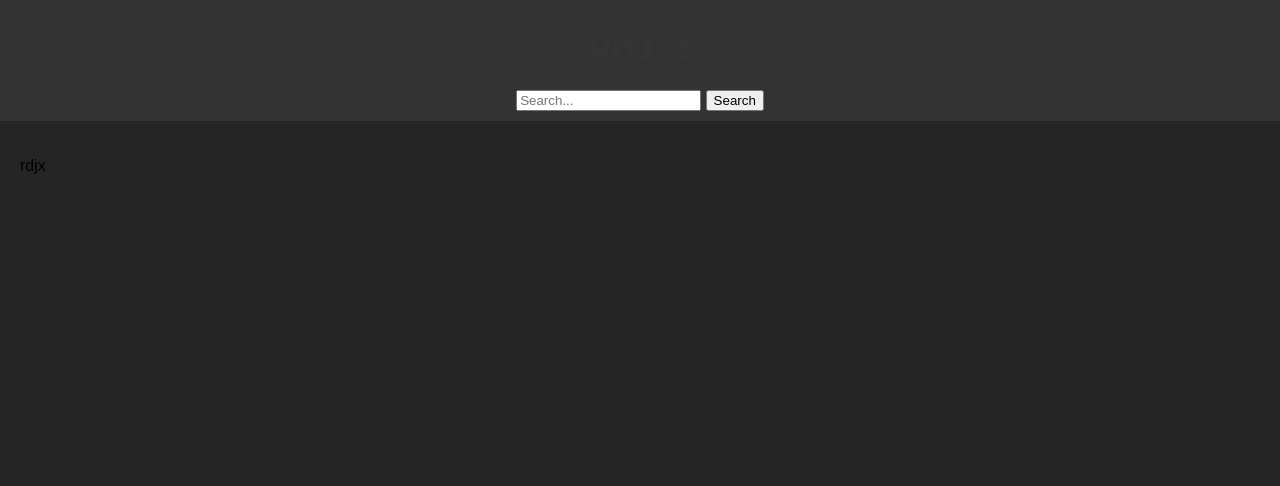
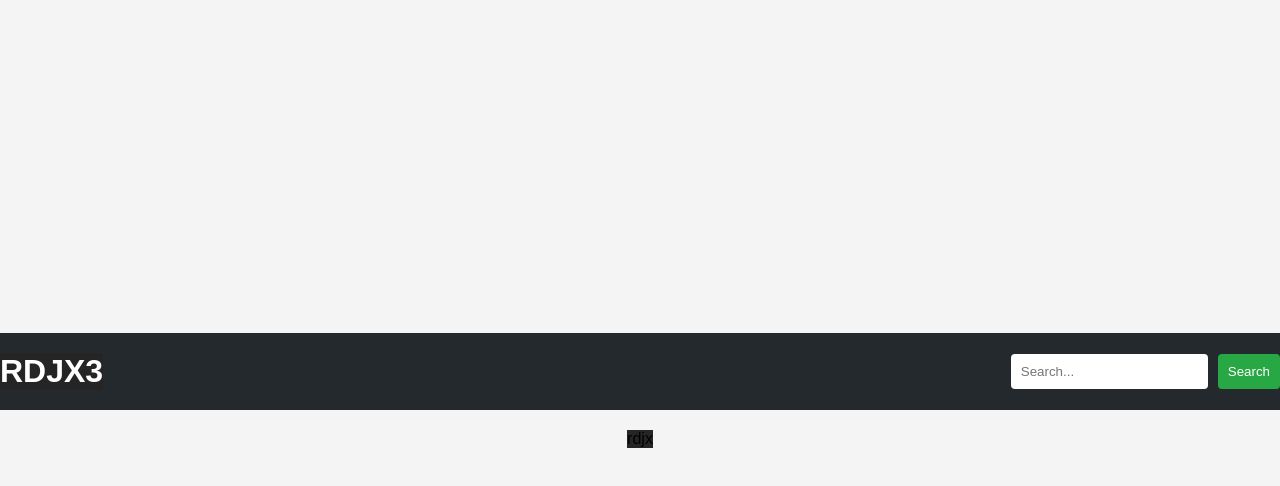
Before and after one commit to RDJX3/rdj, a plain HTML site: page index.html in a window 1280 px wide. Drawn offline with Linux system fonts and the light colour scheme.

Commit message:
Update styles.css

```diff
--- a/styles.css
+++ b/styles.css
@@ -1,58 +1,67 @@
-body {
+/* Reset some basic elements */
+body, h1, p {
+    margin: 0;
+    padding: 0;
     font-family: Arial, sans-serif;
     background-color: #262525;
-    margin: 0;
-    padding: 0;
 }
 
-  header {
-    background-color: #333;
-    color: #353535;
-    padding: 10px 0;
-    text-align: center;
+/* Basic body styling */
+body {
+    display: flex;
+    flex-direction: column;
+    align-items: center;
+    justify-content: center;
+    height: 100vh;
+    background-color: #f4f4f4;
 }
 
-  main {
+/* Header styling */
+header {
+    width: 100%;
     padding: 20px;
+    background-color: #24292e;
+    color: white;
+    display: flex;
+    justify-content: space-between;
+    align-items: center;
 }
 
-  section {
-    margin-bottom: 20px;
+/* Title styling */
+header h1 {
+    margin: 0;
 }
 
-  form {
+/* Navigation styling */
+nav {
     display: flex;
-    flex-direction: column;
+    align-items: center;
 }
 
-  form label {
-    margin-top: 10px;
+/* Search bar styling */
+#search-bar {
+    padding: 10px;
+    border: none;
+    border-radius: 4px;
+    margin-right: 10px;
 }
 
-  form input, form textarea, form button {
-    margin-top: 5px;
+/* Search button styling */
+#search-button {
     padding: 10px;
-    font-size: 16px;
-  }
-
-  form button {
-    background-color: #333;
-    color: #fff;
     border: none;
-    margin-top: 20px;
+    border-radius: 4px;
+    background-color: #28a745;
+    color: white;
     cursor: pointer;
 }
 
-  form button:hover {
-    background-color: #555;
+#search-button:hover {
+    background-color: #218838;
 }
 
-  footer {
-    background-color: #333;
-    color: #fff;
+/* Main content styling */
+main {
+    padding: 20px;
     text-align: center;
-    padding: 10px 0;
-    position: fixed;
-    width: 100%;
-    bottom: 0;
 }
```
Lines whose indentation alone changed are shown as unchanged.
